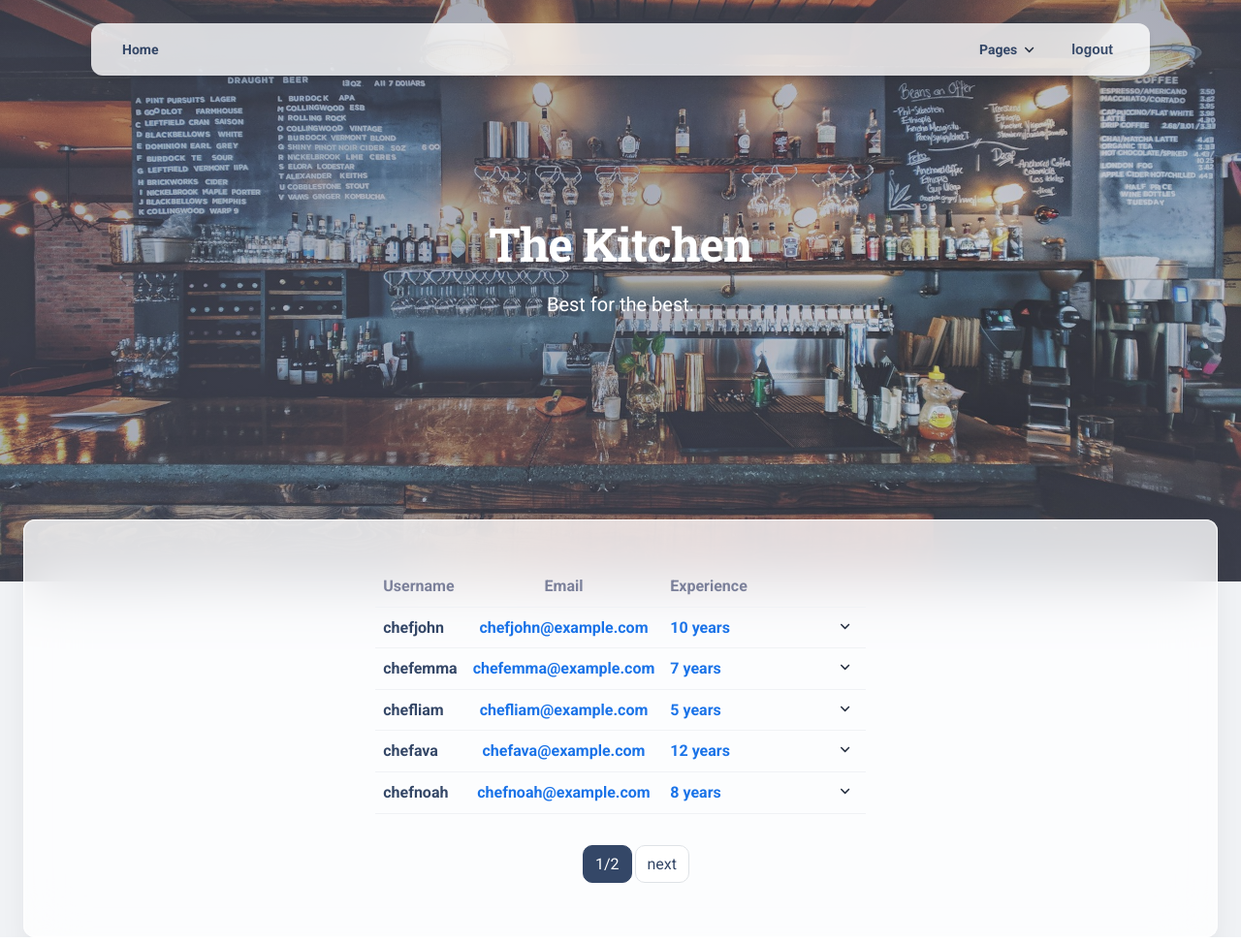
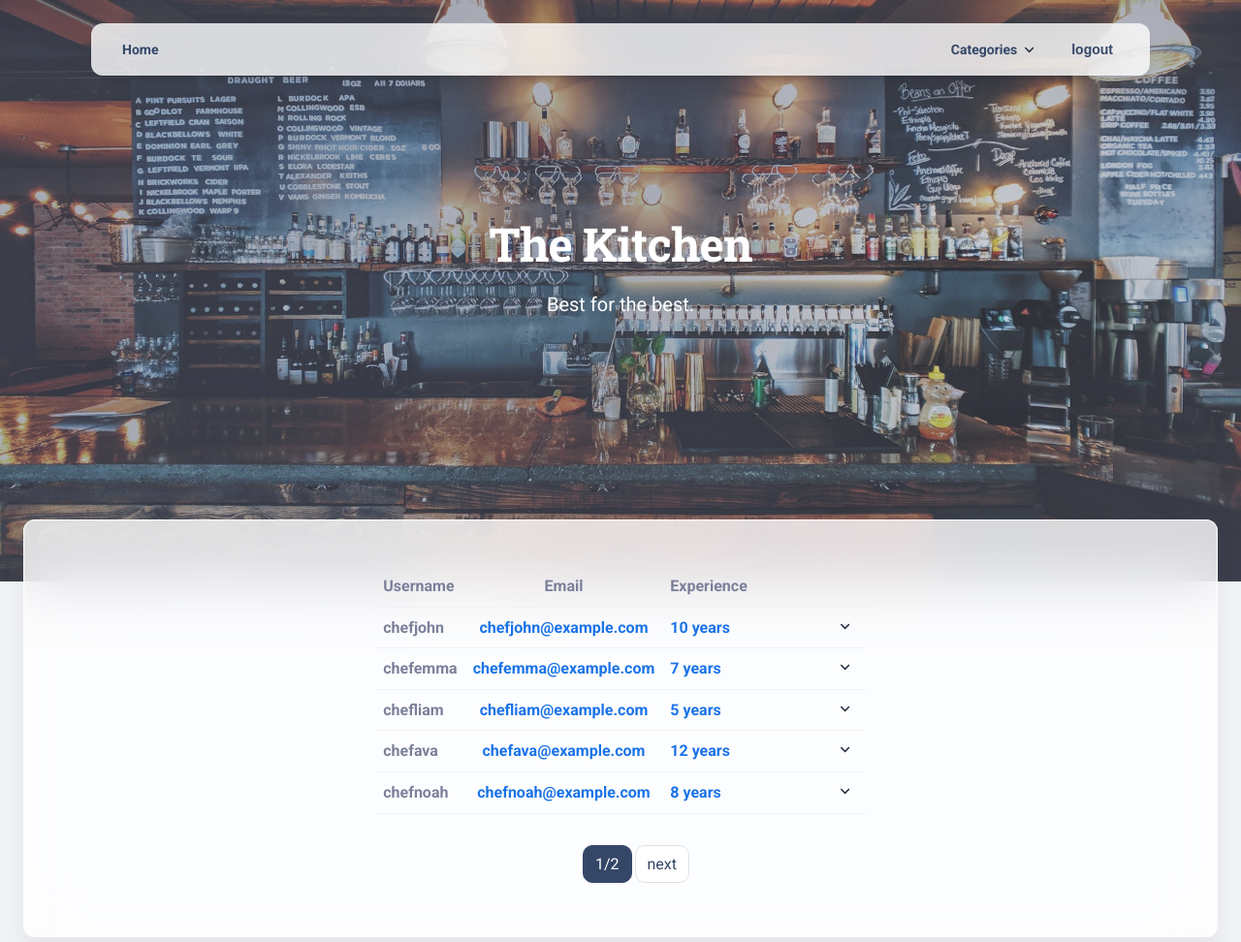
Before and after one commit to Atikiho/Kitchen, a Django app: page /cook/ in a window 1280 px wide. Shown: the whole page at 97% size. Run offline with Django 5.2, Linux system fonts and the light colour scheme; a user stored in the database is signed in; data comes from the database, SQL or seed files in the repository; lists and menus that the app fills with data are empty; some libraries are stand-ins or nearby versions.

Commit message:
alter navigation and cook-list templates

```diff
--- a/templates/Kitchen/cook-list.html
+++ b/templates/Kitchen/cook-list.html
@@ -9,7 +9,7 @@
   </tr>
   {% for cook in cook_list %}
     <tr class="align-items-center">
-      <th><a href="{% url "cook-detail" pk=cook.id %}">{{ cook.username }}</a></th>
+      <th>{{ cook.username }}</th>
       <th style="text-align: center" class="text-info">{{ cook.email }}</th>
       <th class="text-info">{{ cook.years_of_experience }} years</th>
       <th>
@@ -26,6 +26,9 @@
                 <a href="{% url "cook-delete" pk=cook.id %}" class="dropdown-item border-radius-md">
                   <span>Delete</span>
                 </a>
+                <a href="{% url "cook-detail" pk=cook.id %}" class="dropdown-item border-radius-md">
+                  <span>Detail</span>
+                </a>
               </div>
             </div>
           </li>
--- a/templates/includes/navigation.html
+++ b/templates/includes/navigation.html
@@ -11,7 +11,7 @@
               <ul class="navbar-nav navbar-nav-hover ms-auto">
                 <li class="nav-item dropdown dropdown-hover mx-2 ms-lg-6">
                   <a class="nav-link ps-2 d-flex cursor-pointer align-items-center" id="dropdownMenuPages" data-bs-toggle="dropdown" aria-expanded="false">
-                      <span class="font-weight-bolder">Pages</span>
+                      <span class="font-weight-bolder">Categories</span>
                     <img src="{{ ASSETS_ROOT }}/img/down-arrow-dark.svg" alt="down-arrow" class="arrow ms-auto ms-md-2">
                   </a>
                   <div class="dropdown-menu dropdown-menu-animation ms-n3 dropdown-md p-3 border-radius-xl mt-0 mt-lg-3" aria-labelledby="dropdownMenuPages">
```
